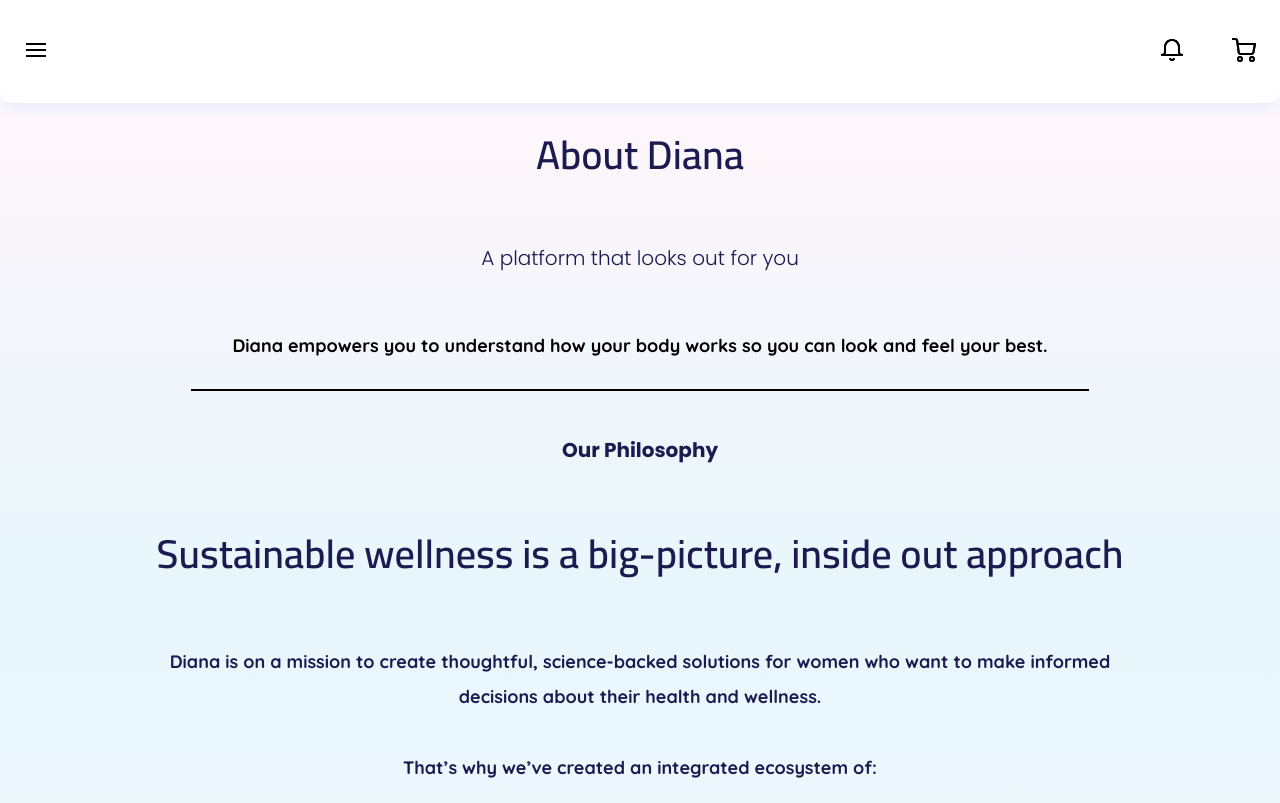
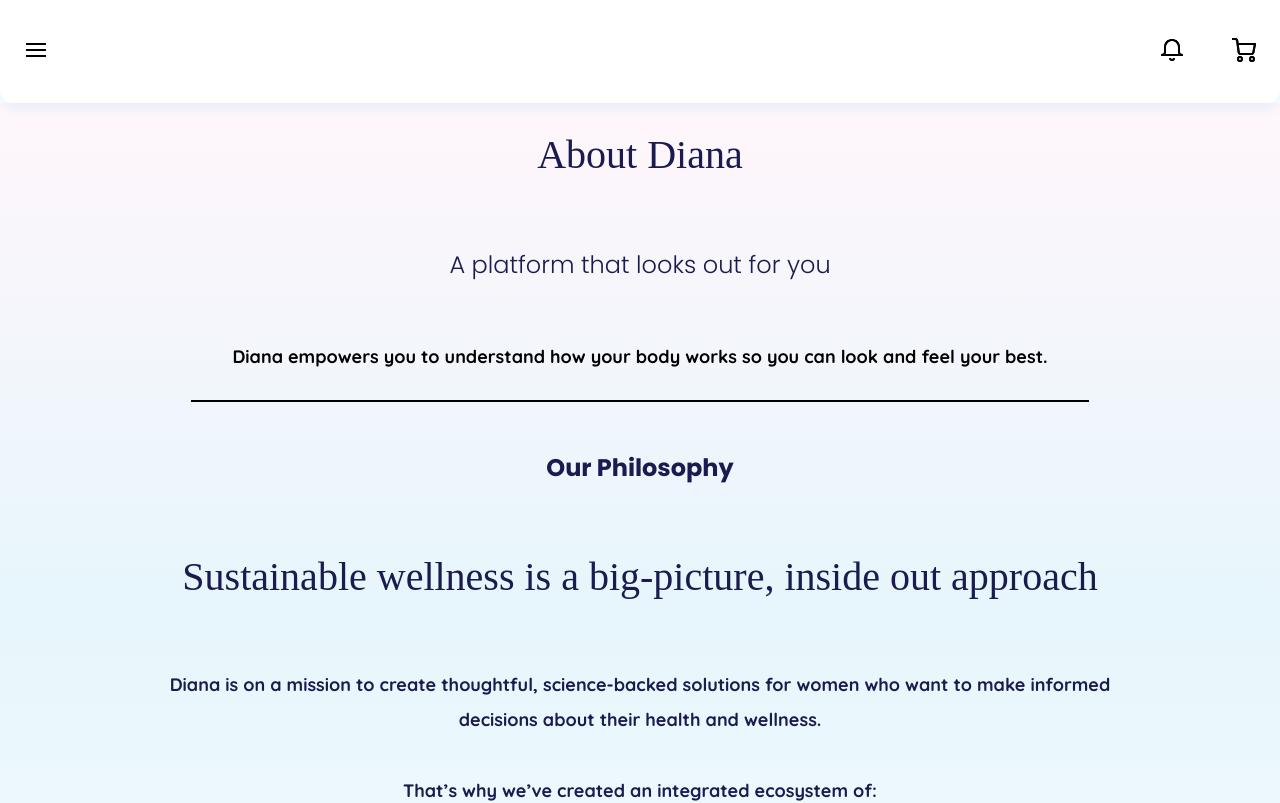
Before and after one commit to amanscisingh/dyeus-submission-amanscisingh, a React (Create React App) app: page / in a window 1280 px wide. Shown: the top 803 px of the page. Built offline with nearby package versions, Linux system fonts and the light colour scheme.

Commit message:
fonts of h1 updated to reptile

```diff
--- a/src/styles/global.styl
+++ b/src/styles/global.styl
@@ -1,7 +1,7 @@
 @import 'variables'
 
 .h1
-    font-family 'Cairo', sans-serif
+    font-family 'Reptile'
     font-size fontsizeh1
     line-height 50px
     font-weight 300
--- a/src/styles/variables.styl
+++ b/src/styles/variables.styl
@@ -1,6 +1,6 @@
 transparent-white = #ffffff82
 fontsizeh1 = 40px
-fontsizeh2 = 20px
+fontsizeh2 = 24px
 fontsizep = 18px
 
 blue = #1B1B50
```
Also changed, not shown: src/styles/dist/global.css.
